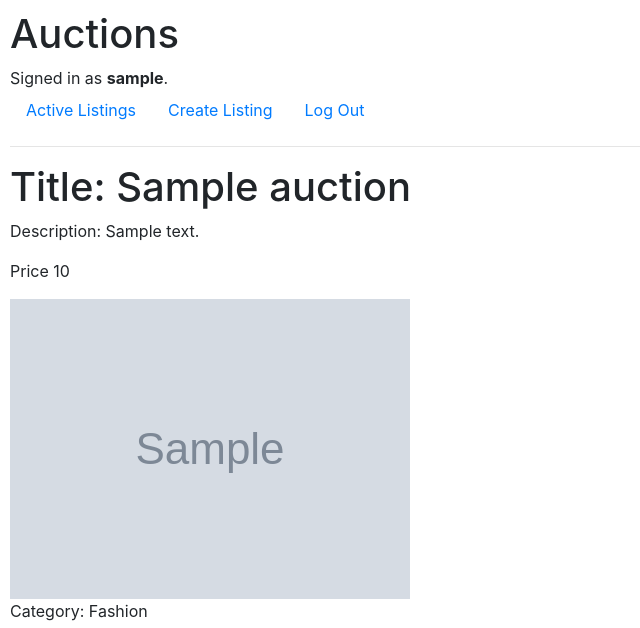
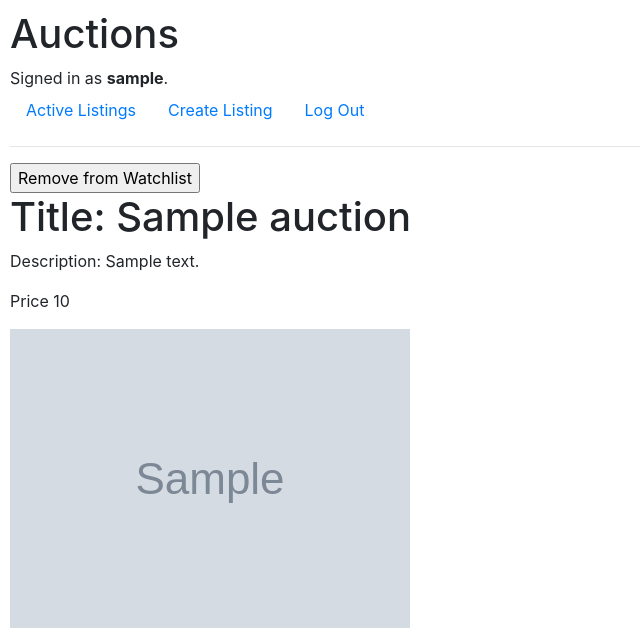
Before and after one commit to cdramirezh/commerce, a Django app: page /auction/1 in a window 1280 px wide. Shown: the top 628 px of the page, without its empty margins (0-640 px from the left). Run offline with Django 3.2, Linux system fonts and the light colour scheme; a user stored in the database is signed in; tables that the repository leaves empty hold one stand-in row (values such as "Sample post"); grey boxes marked "Sample" are stand-in pictures; some libraries are stand-ins or nearby versions.

Commit message:
AddTo/RemoveFrom watchlist implemented

```diff
--- a/auctions/templates/auctions/auction_page.html
+++ b/auctions/templates/auctions/auction_page.html
@@ -5,6 +5,11 @@
     {% if message %}
         <div>{{ message }}</div>
     {% else %}
+
+        <form action="{% url 'toggle_watchlist' auction.id %}" method="POST">
+            {% csrf_token %}
+            <input type="submit" value="{{ watchlist_message }}">
+        </form>
 
         <h1>Title: {{ auction.title }}</h1>
         <p>Description: {{ auction.description }}</p>
--- a/auctions/urls.py
+++ b/auctions/urls.py
@@ -8,5 +8,6 @@ urlpatterns = [
     path("logout", views.logout_view, name="logout"),
     path("register", views.register, name="register"),
     path("create_auction", views.create_auction, name='create_auction'),
-    path("auction/<int:auction_id>", views.auction_page, name='auction')
+    path("auction/<int:auction_id>", views.auction_page, name='auction'),
+    path("toggle_watchlist/<int:auction_id>", views.toggle_watchlist, name='toggle_watchlist')
 ]
--- a/auctions/views.py
+++ b/auctions/views.py
@@ -1,5 +1,6 @@
 from django.contrib.auth import authenticate, login, logout
 from django.contrib.auth.decorators import login_required
+from django.core.exceptions import ObjectDoesNotExist
 from django.db import IntegrityError
 from django.http import HttpResponse, HttpResponseRedirect
 from django.shortcuts import render
@@ -91,10 +92,41 @@ def create_auction(request):
 def auction_page(request,auction_id):
     try:
         auction = Auction.objects.get(id=auction_id)
+    except ObjectDoesNotExist:
+        return render(request, "auctions/auction_page.html", {
+            'message': 'There was a problem getting the requested auction'
+        })
+
+    try:
+        auction_in_watchlist = auction in request.user.watchlist.all()
+        if auction_in_watchlist: watchlist_message = 'Remove from Watchlist'
+        else: watchlist_message = 'Add to Watchlist'
+
+        return render(request, "auctions/auction_page.html", {
+            'auction': auction,
+            'watchlist_message': watchlist_message
+        })
+
+    except AttributeError:
         return render(request, "auctions/auction_page.html", {
             'auction': auction
         })
-    except:
+
+@login_required(login_url='login')
+def toggle_watchlist(request, auction_id):
+
+    try:
+        auction = Auction.objects.get(id=auction_id)
+    except ObjectDoesNotExist:
         return render(request, "auctions/auction_page.html", {
             'message': 'There was a problem getting the requested auction'
         })
+
+    watchlist = request.user.watchlist.all()
+
+    if auction in watchlist :
+        request.user.watchlist.remove(auction)
+    else:
+        request.user.watchlist.add(auction)
+
+    return HttpResponseRedirect(reverse("auction", args=(auction_id,)))
```
